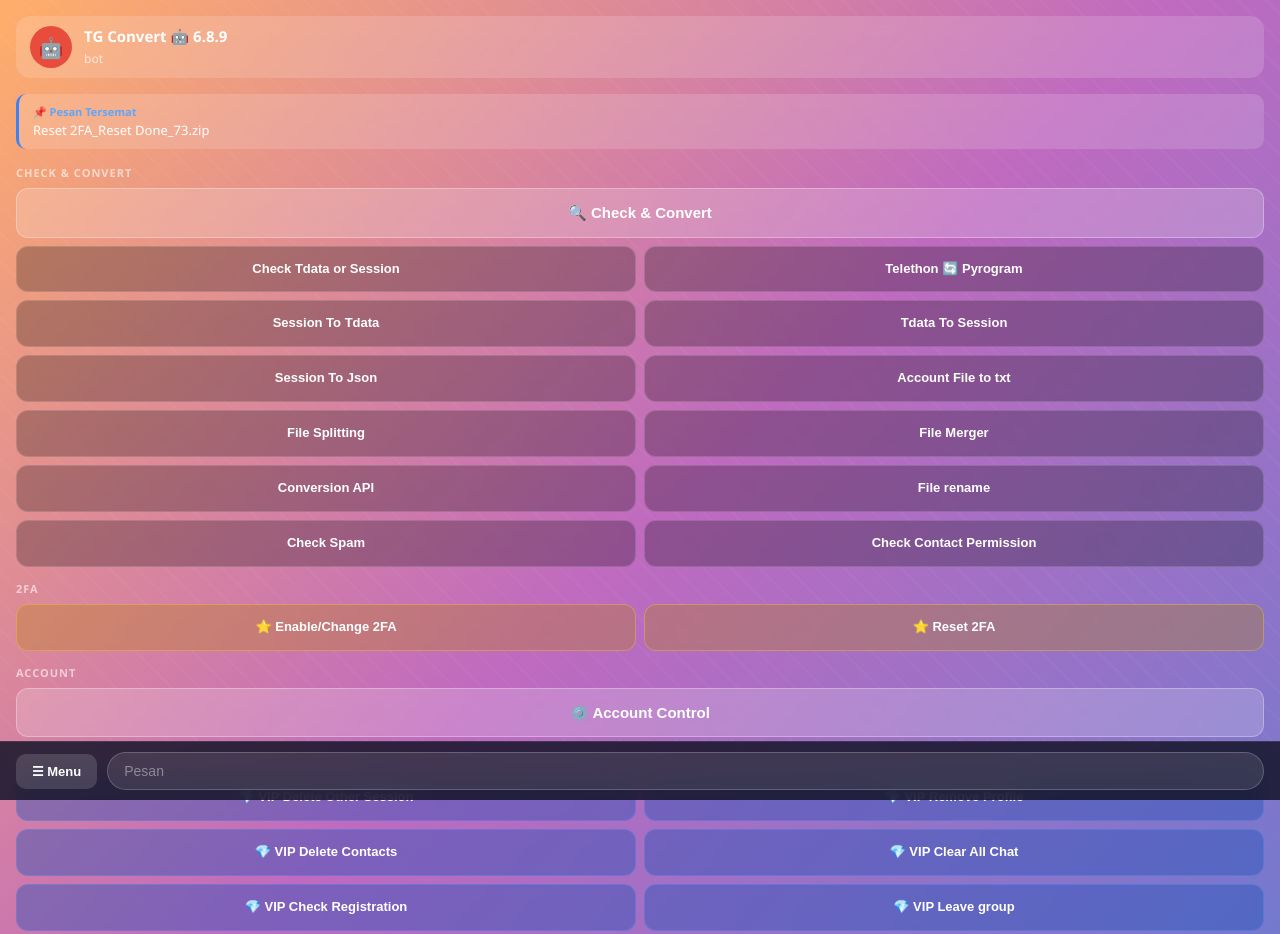
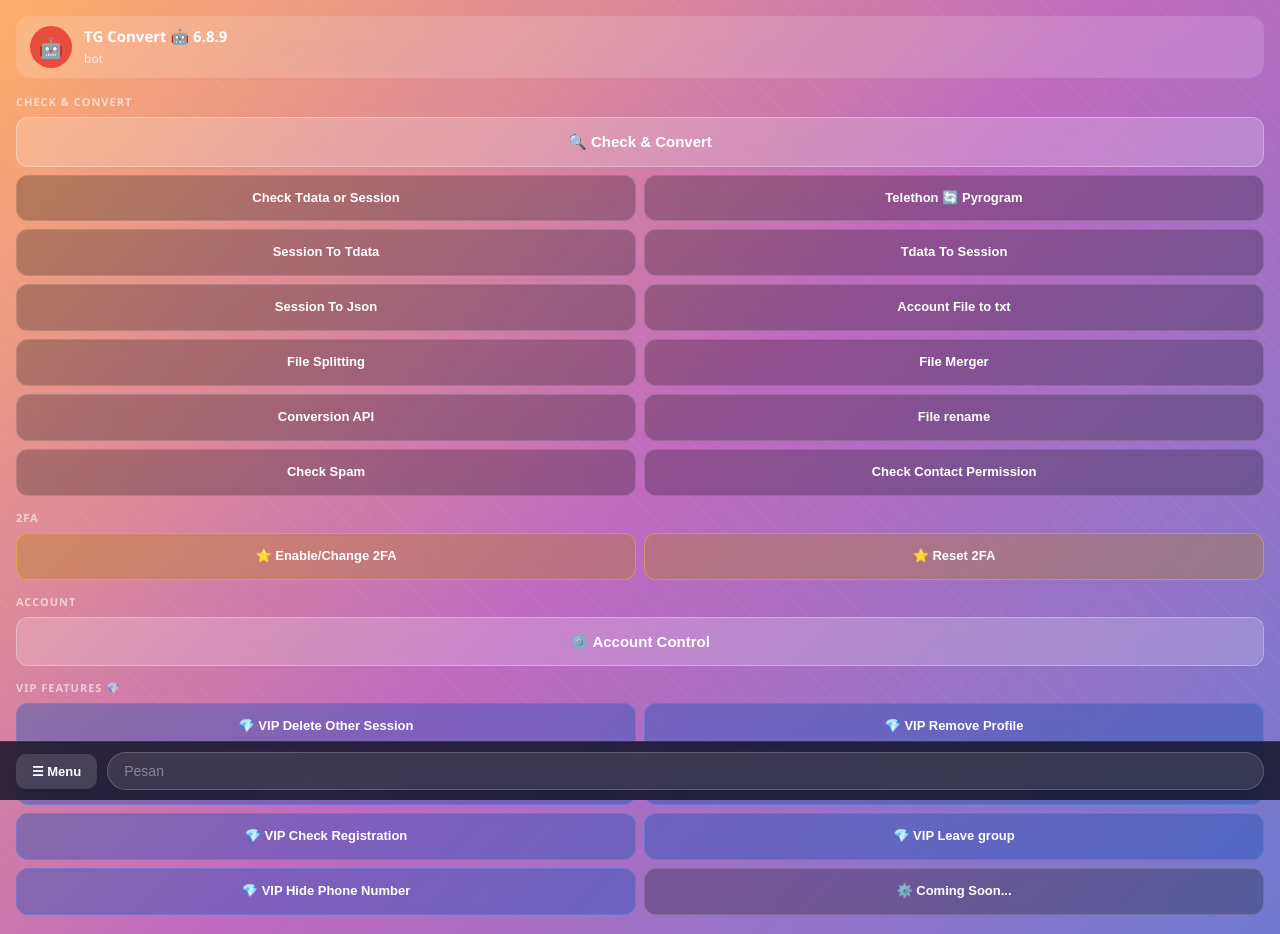
Before and after one commit to Fadil-xyz/tg-convert-app, a plain HTML site: page index.html in a window 1280 px wide. Shown: the top 934 px of the page. Drawn offline with Linux system fonts and the light colour scheme.

Commit message:
Update index.html

```diff
--- a/index.html
+++ b/index.html
@@ -58,18 +58,6 @@
     .header-info { flex: 1; }
     .header-info h2 { color: #fff; font-size: 15px; font-weight: 700; }
     .header-info span { color: rgba(255,255,255,0.7); font-size: 12px; }
-
-    /* Pinned message */
-    .pinned {
-      background: rgba(255,255,255,0.15);
-      border-left: 3px solid #3b82f6;
-      border-radius: 10px;
-      padding: 10px 14px;
-      margin-bottom: 16px;
-      backdrop-filter: blur(6px);
-    }
-    .pinned-label { color: #60a5fa; font-size: 11px; font-weight: 600; margin-bottom: 2px; }
-    .pinned-text { color: #fff; font-size: 13px; }
 
     /* Section label */
     .section-label {
@@ -232,12 +220,6 @@
     </div>
   </div>
 
-  <!-- Pinned message -->
-  <div class="pinned">
-    <div class="pinned-label">📌 Pesan Tersemat</div>
-    <div class="pinned-text">Reset 2FA_Reset Done_73.zip</div>
-  </div>
-
   <!-- Section: Check & Convert -->
   <div class="section-label">Check & Convert</div>
   <div class="grid grid-1" style="margin-bottom:8px;">
@@ -373,4 +355,4 @@
 </script>
 
 </body>
-</html>
+  </html>
```
